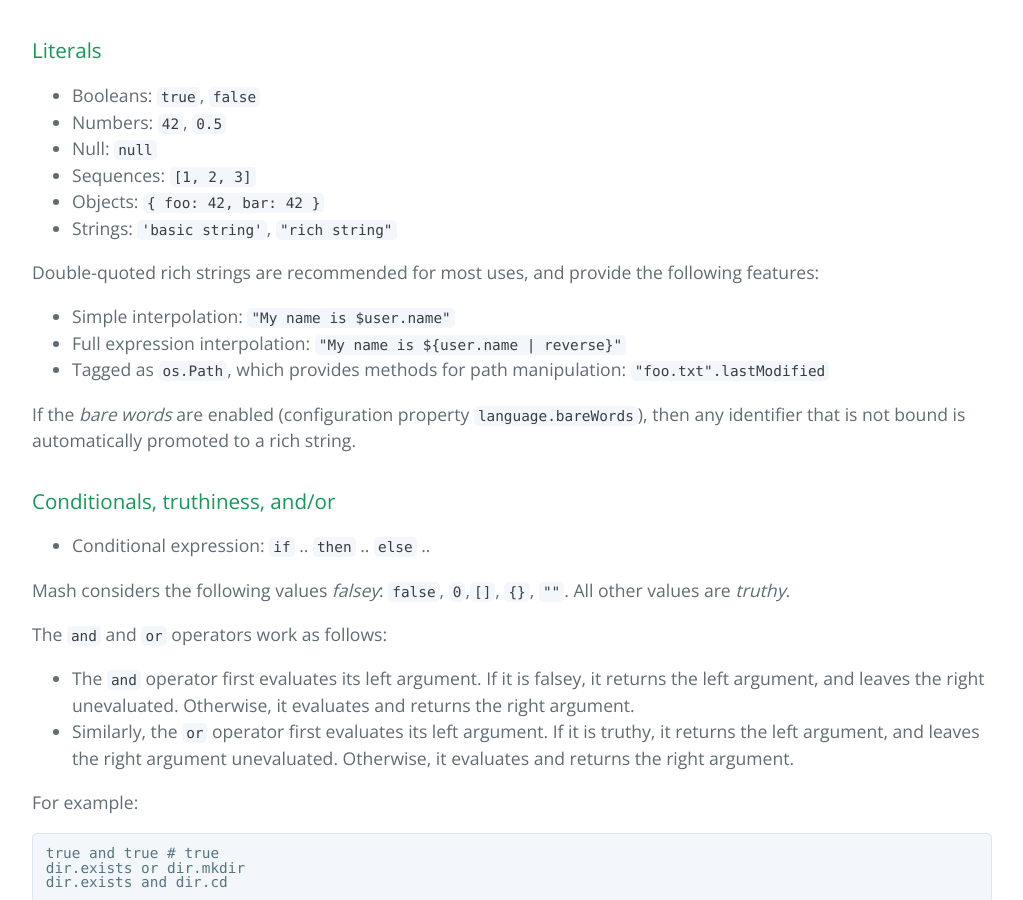
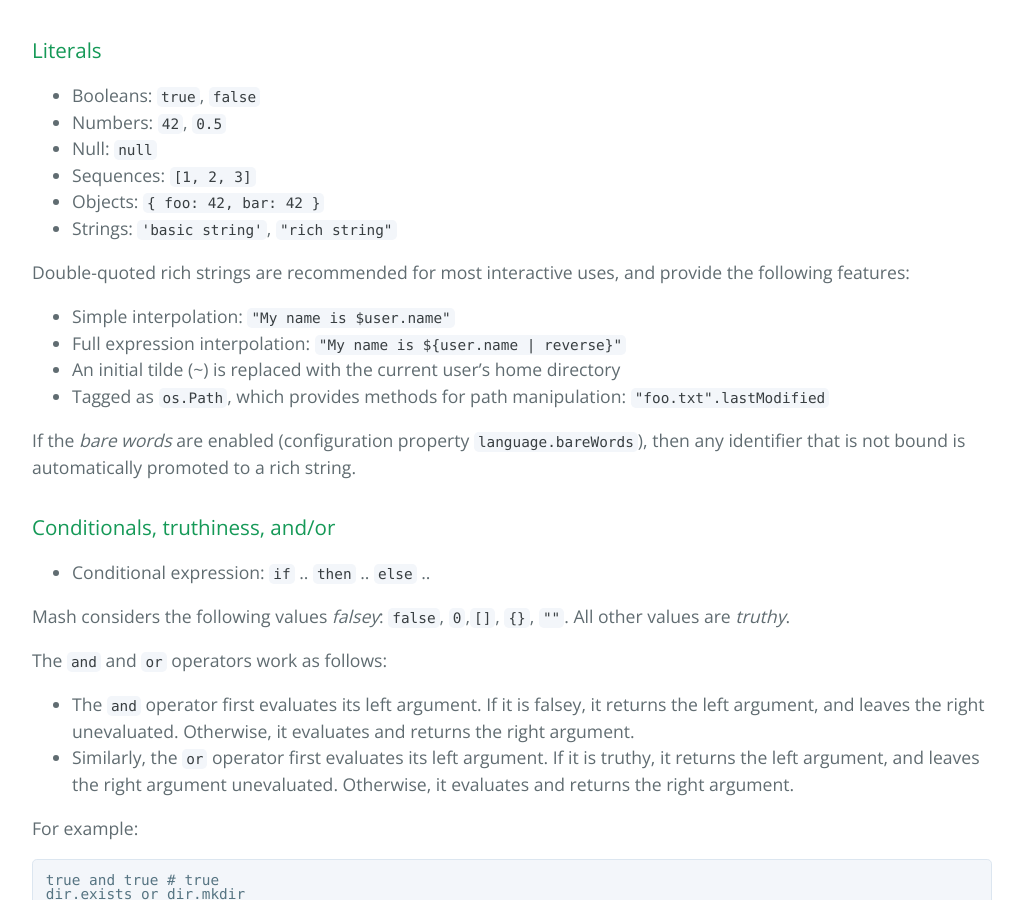
Before and after one commit to mdr/mash, a Jekyll site: the page built from quick-reference-guide.md, in a window 1280 px wide and 900 px high, scrolled down 536 px. Shown: the whole window, without its empty margins (128-1151 px from the left). Built offline with Jekyll 4.4.1, drawn with Linux system fonts in a browser that asks for light colours.

Commit message:
Note tilde usage

```diff
--- a/quick-reference-guide.md
+++ b/quick-reference-guide.md
@@ -17,10 +17,11 @@ permalink: /quick-reference-guide/
 * Objects: `{ foo: 42, bar: 42 }`
 * Strings: `'basic string'`, `"rich string"`
 
-Double-quoted rich strings are recommended for most uses, and provide the following features:
+Double-quoted rich strings are recommended for most interactive uses, and provide the following features:
 
 * Simple interpolation: `"My name is $user.name"`
 * Full expression interpolation: `"My name is ${user.name | reverse}"`
+* An initial tilde (~) is replaced with the current user's home directory
 * Tagged as `os.Path`, which provides methods for path manipulation: `"foo.txt".lastModified`
 
 If the *bare words* are enabled (configuration property `language.bareWords`), then any
```
